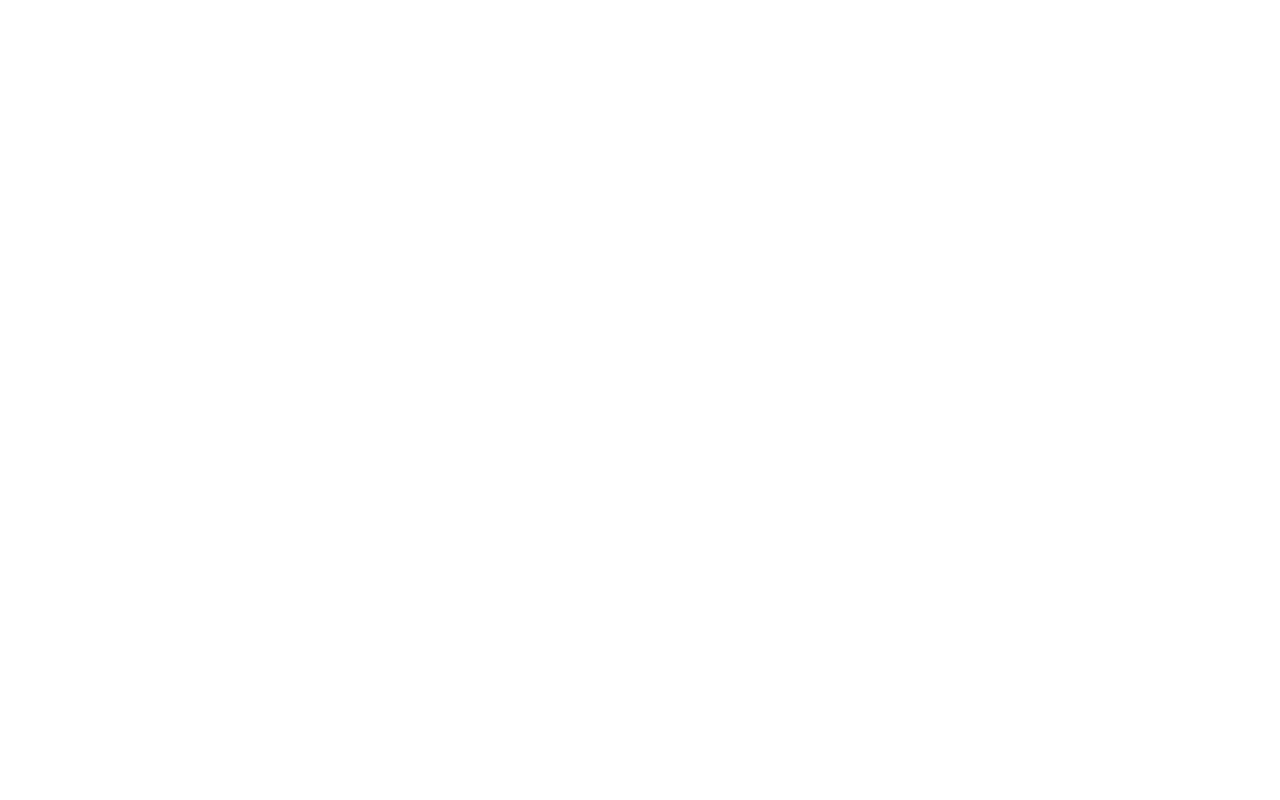
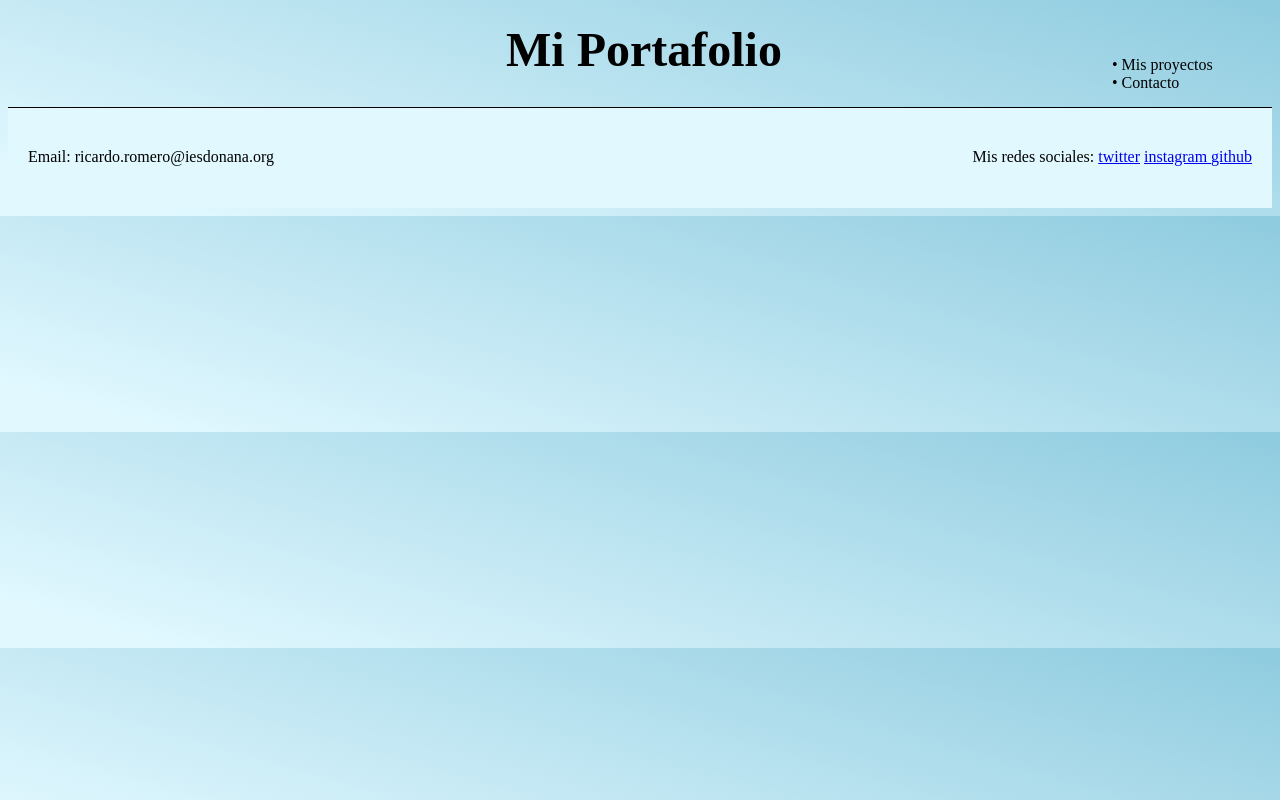
Before and after one commit to ricardoArana/portafolio_ricardo, a plain HTML site: page pag/mis_proyectos.html in a window 1280 px wide. Drawn offline with Linux system fonts and the light colour scheme.

Commit message:
creado footer

```diff
--- a/css/style.css
+++ b/css/style.css
@@ -28,6 +28,14 @@ header > #link {
     float:right;
     clear:right;
 
+}
+header > h1 > a {
+  text-decoration: none;
+  color: black;
+}
+
+header > h1 > a:hover {
+  color: blue;
 }
 header > #link > a {
     text-decoration: none;
@@ -216,3 +224,18 @@ main {
       left: 0%;
     }
   }
+
+footer{
+  display: flex;
+  background-color: rgba(225,248,255,1);
+  width: 100%;
+  height: 100px;
+  padding-top: 40px;
+  padding-left: 20px;
+  padding-right: 20px;
+  justify-content: space-between;
+}
+#redes > a > img {
+  width: 25px;
+  height: 25px;
+}
--- a/pag/mis_proyectos.html
+++ b/pag/mis_proyectos.html
@@ -0,0 +1,25 @@
+<!DOCTYPE html>
+<html lang="es">
+<head>
+  <meta charset="UTF-8">
+  <meta http-equiv="X-UA-Compatible" content="IE=edge">
+  <meta name="viewport" content="width=device-width, initial-scale=1.0">
+  <title>Contacto</title>
+  <link rel="stylesheet" href="/css/style.css">
+</head>
+<body>
+  <header>
+    <h1> <a href="/index.html"> Mi Portafolio </a></h1>
+    <div id="link">
+    <a href="mis_proyectos.html">&#8226; Mis proyectos</a> <br>
+    <a href="pag/contacto.html">&#8226; Contacto</a>
+  </div>
+  </header>
+
+  <footer>
+    <div id="email"> Email: ricardo.romero@iesdonana.org </div>
+    <div id="redes"> Mis redes sociales: <a href="twitter.com"> twitter</a>
+      <a href="www.instagram.com"> instagram </a> <a href="www.github.com"> github </a> </div>
+  </footer>
+</body>
+</html>
```
Also changed, not shown: index.html (+10 -2 lines), pag/contacto.html (+6 -1 lines), img/github.png (added), img/instagram.png (added), img/twitter.png (added).
